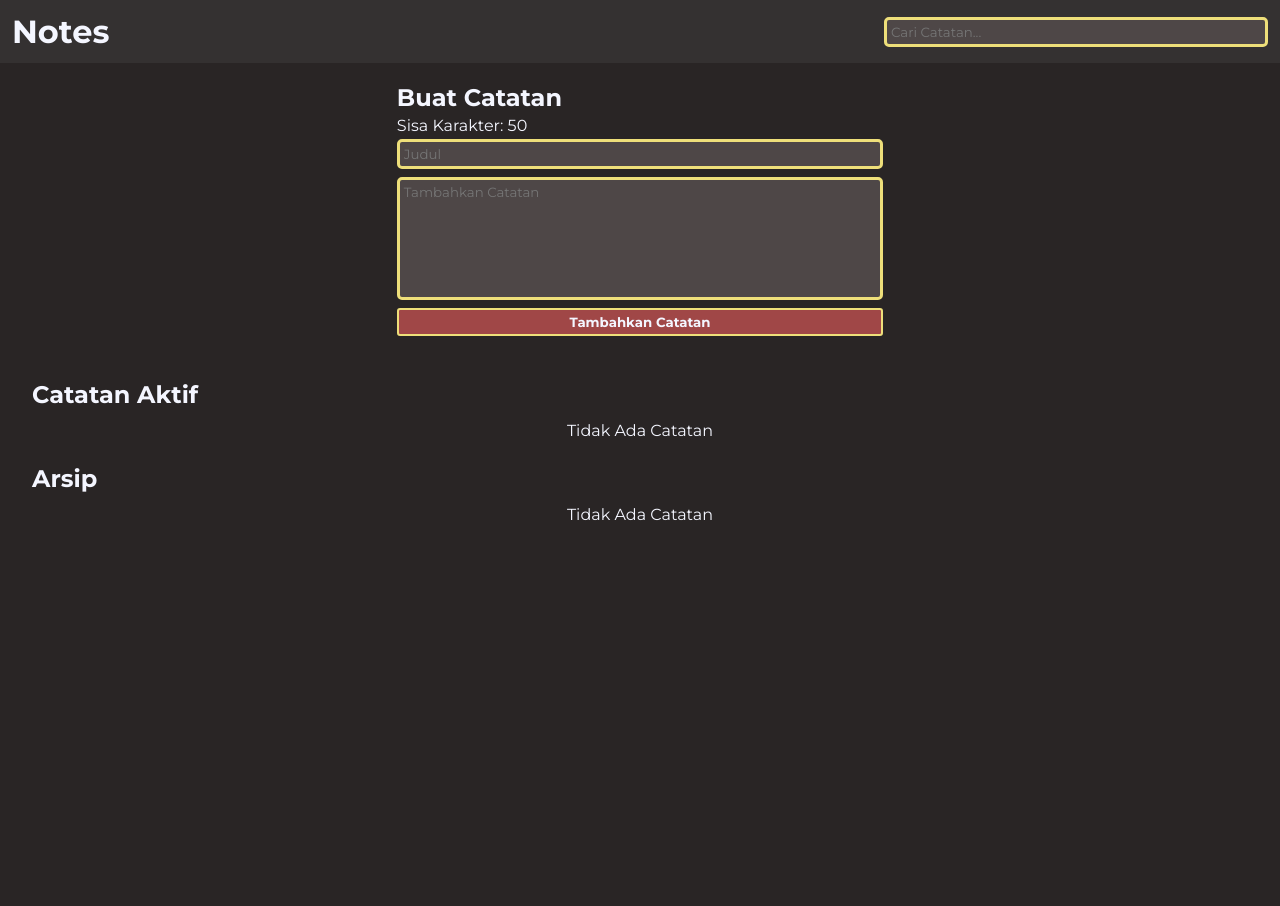
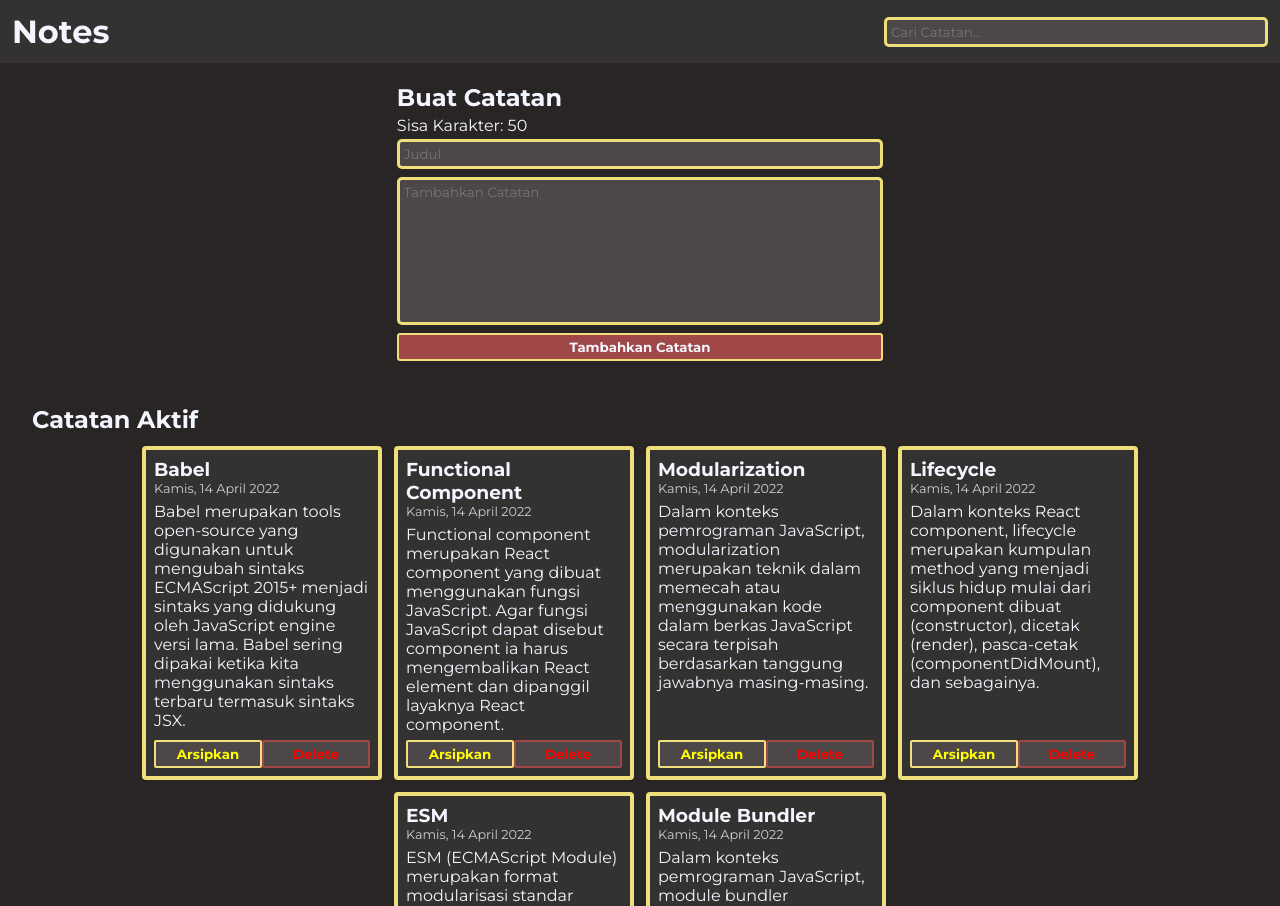
Before and after one commit to Poke332/note-app, a React (Vite) app: page / in a window 1280 px wide. Shown: the top 906 px of the page. Before the commit the page ends 800 px from the top, so only its background shows below. Built offline with nearby package versions, Linux system fonts and the light colour scheme.

Commit message:
added initial notes and improved date formatting

```diff
--- a/src/components/NoteApp.jsx
+++ b/src/components/NoteApp.jsx
@@ -2,12 +2,13 @@ import React from 'react';
 import NoteInput from './NoteInput';
 import NoteList from './NoteList/NoteList';
 import NoteSearchHeader from './NoteSearchHeader';
+import { getInitialData, showFormattedDate } from '../utils/index';
 
 class NoteApp extends React.Component {
   constructor(props) {
     super(props);
     this.state = {
-      notes: [],
+      notes: getInitialData(),
       searchQuery: ''
     }
 
@@ -68,7 +69,7 @@ class NoteApp extends React.Component {
         <NoteSearchHeader onSearch={this.onSearchHandler} />
         <div className='note-app'>
           <NoteInput addNote={this.onAddNoteHandler} />
-          <NoteList notes={filtered} onDelete={this.onDeleteHandler} onArchived={this.onArchiveHandler}/>
+          <NoteList notes={filtered} onDelete={this.onDeleteHandler} onArchived={this.onArchiveHandler} formatDate={showFormattedDate}/>
         </div>
       </>
     )
--- a/src/components/NoteList/NoteList.jsx
+++ b/src/components/NoteList/NoteList.jsx
@@ -2,11 +2,11 @@ import React from "react";
 import NoteListActive from "./NoteListActive";
 import NoteListArchived from "./NoteListArchived";
 
-function NoteList({ notes, onDelete, onArchived }) {
+function NoteList({ notes, onDelete, onArchived, formatDate }) {
   return (
     <div className="note-list">
-      <NoteListActive notes={notes} onDelete={onDelete} onArchived={onArchived} />
-      <NoteListArchived notes={notes} onDelete={onDelete} onArchived={onArchived} />
+      <NoteListActive notes={notes} onDelete={onDelete} onArchived={onArchived} formatDate={formatDate} />
+      <NoteListArchived notes={notes} onDelete={onDelete} onArchived={onArchived} formatDate={formatDate}/>
     </div>
   )
 }
--- a/src/components/NoteList/NoteListActive.jsx
+++ b/src/components/NoteList/NoteListActive.jsx
@@ -1,7 +1,7 @@
 import React from "react";
 import NoteItem from "./items/NoteItem";
 
-function NoteListActive({ notes, onDelete, onArchived }) {
+function NoteListActive({ notes, onDelete, onArchived, formatDate }) {
   const activeNotes = notes.filter((note) => note.archived === false)
   return (
     <div className="note-list__active">
@@ -15,6 +15,7 @@ function NoteListActive({ notes, onDelete, onArchived }) {
               id={note.id}
               onDelete={onDelete}
               onArchived={onArchived}
+              formatDate={formatDate}
               {...note} />)
           )) : (
             <p className="no-notes">Tidak Ada Catatan</p>
--- a/src/components/NoteList/NoteListArchived.jsx
+++ b/src/components/NoteList/NoteListArchived.jsx
@@ -1,7 +1,7 @@
 import React from "react";
 import NoteItem from "./items/NoteItem";
 
-function NoteListArchived({ notes, onDelete, onArchived }) {
+function NoteListArchived({ notes, onDelete, onArchived, formatDate }) {
   const archivedNotes = notes.filter((note) => note.archived === true)
   return (
     <div className="note-list__archive">
@@ -15,6 +15,7 @@ function NoteListArchived({ notes, onDelete, onArchived }) {
               id={note.id}
               onDelete={onDelete}
               onArchived={onArchived}
+              formatDate={formatDate}
               {...note} />)
           )) : (
             <p className="no-notes">Tidak Ada Catatan</p>
--- a/src/components/NoteList/items/NoteItem.jsx
+++ b/src/components/NoteList/items/NoteItem.jsx
@@ -3,10 +3,10 @@ import NoteItemBody from './NoteItemBody';
 import NoteItemHeader from './NoteItemHeader';
 import NoteItemButtons from './NoteItemButtons';
 
-function NoteItem({id, title, body, createdAt, archived, onDelete, onArchived}) {
+function NoteItem({id, title, body, createdAt, archived, onDelete, onArchived, formatDate}) {
   return (
     <div className='note-item'>
-      <NoteItemHeader title={title} createdAt={createdAt}/>
+      <NoteItemHeader title={title} createdAt={createdAt} formatDate={formatDate}/>
       <NoteItemBody body={body} />
       <NoteItemButtons id={id} archived={archived} onArchived={onArchived} onDelete={onDelete}/>
     </div>
--- a/src/components/NoteList/items/NoteItemHeader.jsx
+++ b/src/components/NoteList/items/NoteItemHeader.jsx
@@ -1,18 +1,10 @@
 import React from "react";
 
-function NoteItemHeader({title, createdAt}) {
-  const createdTime = new Date(createdAt);
-  const options = {
-    weekday: 'long',
-    year: 'numeric',
-    month: 'long',
-    day: 'numeric'
-  };
-
+function NoteItemHeader({title, createdAt, formatDate}) {
   return (
     <div className="note-item__header">
       <h3>{title}</h3>
-      <p className="created-date">{createdTime.toLocaleDateString('id-ID', options)}</p>
+      <p className="created-date">{formatDate(createdAt)}</p>
     </div>
   )
 }
--- /dev/null
+++ b/src/utils/index.js
@@ -0,0 +1,56 @@
+const getInitialData = () => ([
+  {
+    id: 1,
+    title: "Babel",
+    body: "Babel merupakan tools open-source yang digunakan untuk mengubah sintaks ECMAScript 2015+ menjadi sintaks yang didukung oleh JavaScript engine versi lama. Babel sering dipakai ketika kita menggunakan sintaks terbaru termasuk sintaks JSX.",
+    createdAt: '2022-04-14T04:27:34.572Z',
+    archived: false,
+  },
+  {
+    id: 2,
+    title: "Functional Component",
+    body: "Functional component merupakan React component yang dibuat menggunakan fungsi JavaScript. Agar fungsi JavaScript dapat disebut component ia harus mengembalikan React element dan dipanggil layaknya React component.",
+    createdAt: '2022-04-14T04:27:34.572Z',
+    archived: false,
+  },
+  {
+    id: 3,
+    title: "Modularization",
+    body: "Dalam konteks pemrograman JavaScript, modularization merupakan teknik dalam memecah atau menggunakan kode dalam berkas JavaScript secara terpisah berdasarkan tanggung jawabnya masing-masing.",
+    createdAt: '2022-04-14T04:27:34.572Z',
+    archived: false,
+  },
+  {
+    id: 4,
+    title: "Lifecycle",
+    body: "Dalam konteks React component, lifecycle merupakan kumpulan method yang menjadi siklus hidup mulai dari component dibuat (constructor), dicetak (render), pasca-cetak (componentDidMount), dan sebagainya. ",
+    createdAt: '2022-04-14T04:27:34.572Z',
+    archived: false,
+  },
+  {
+    id: 5,
+    title: "ESM",
+    body: "ESM (ECMAScript Module) merupakan format modularisasi standar JavaScript.",
+    createdAt: '2022-04-14T04:27:34.572Z',
+    archived: false,
+  },
+  {
+    id: 6,
+    title: "Module Bundler",
+    body: "Dalam konteks pemrograman JavaScript, module bundler merupakan tools yang digunakan untuk menggabungkan seluruh modul JavaScript yang digunakan oleh aplikasi menjadi satu berkas.",
+    createdAt: '2022-04-14T04:27:34.572Z',
+    archived: false,
+  },
+]);
+
+const showFormattedDate = (date) => {
+  const options = {
+    weekday: "long",
+    year: "numeric",
+    month: "long",
+    day: "numeric"
+  }
+  return new Date(date).toLocaleDateString("id-ID", options)
+}
+
+export { getInitialData, showFormattedDate };
```
